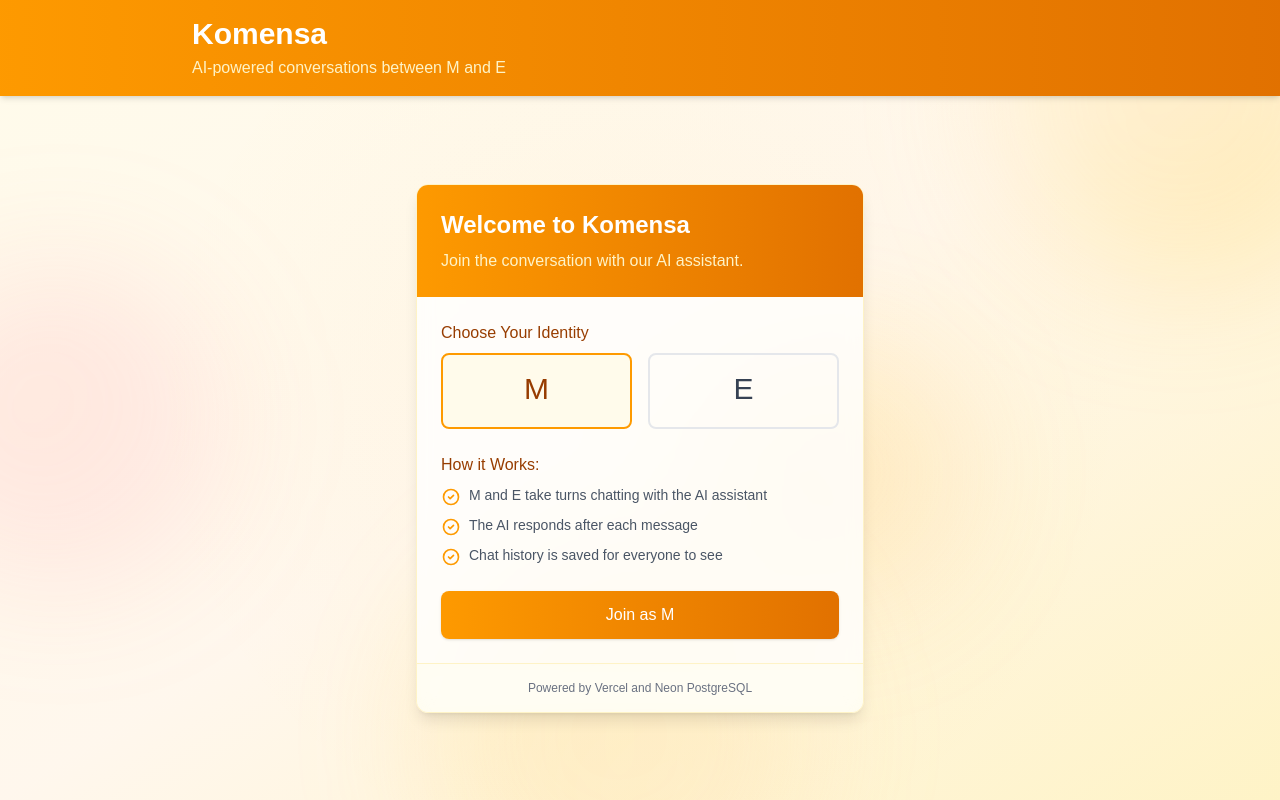
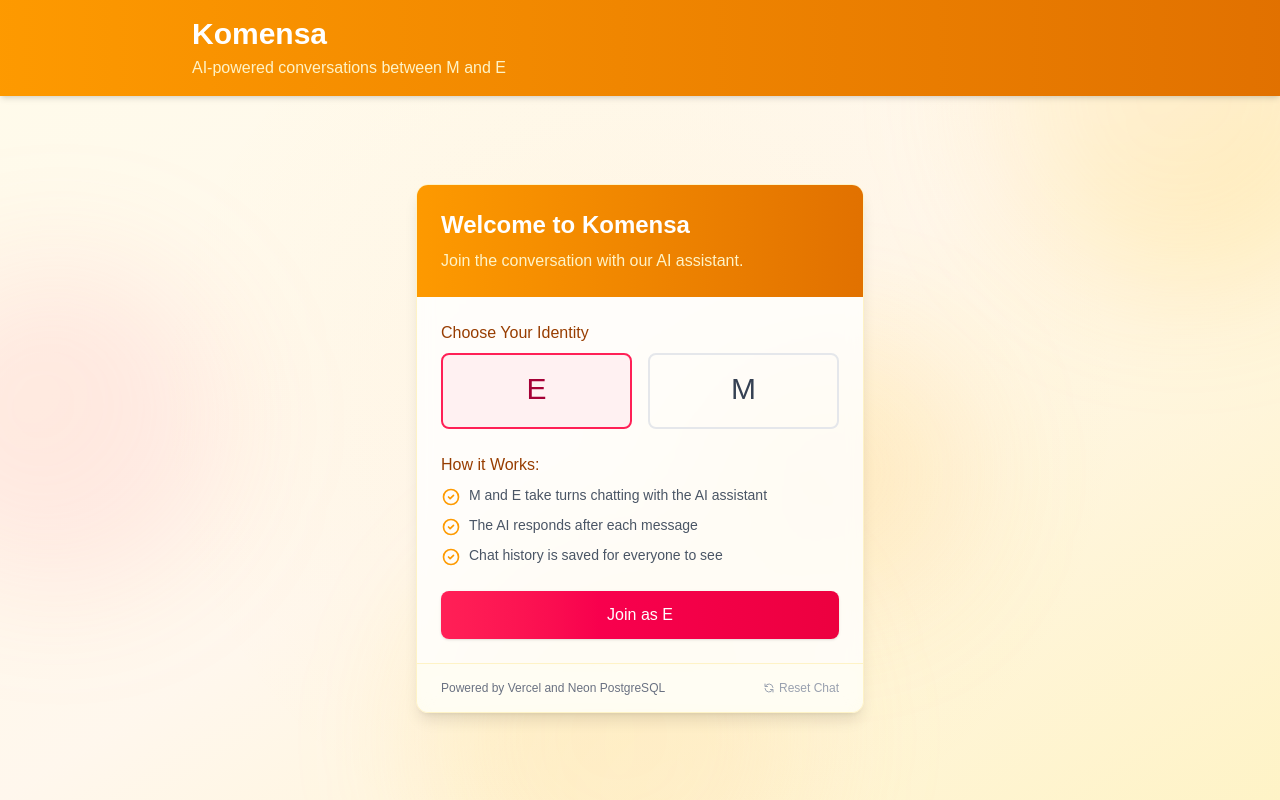
Before and after one commit to flowstyleliving/commons, a Next.js app: page / in a window 1280 px wide. Built offline with nearby package versions, Linux system fonts and the light colour scheme; no server answers; the database is empty.

Commit message:
Add discrete reset button to home page and swap E and M button order

```diff
--- a/src/app/page.tsx
+++ b/src/app/page.tsx
@@ -25,11 +25,12 @@ function HomeLoading() {
 function HomePage() {
   const router = useRouter();
   const searchParams = useSearchParams();
-  const [selectedUser, setSelectedUser] = useState<'M' | 'E'>('M');
+  const [selectedUser, setSelectedUser] = useState<'M' | 'E'>('E');
   const [availableUsers, setAvailableUsers] = useState<{M: boolean, E: boolean}>({M: true, E: true});
   const [loading, setLoading] = useState(true);
   const [dbError, setDbError] = useState<string | null>(null);
   const error = searchParams.get('error');
+  const [isResetting, setIsResetting] = useState(false);
 
   // Fetch active users to determine availability
   useEffect(() => {
@@ -108,6 +109,32 @@ function HomePage() {
   // Handle join button click
   const handleJoin = () => {
     router.push(`/chat?user=${selectedUser}`);
+  };
+
+  // Handle chat reset
+  const handleResetChat = async () => {
+    if (!confirm('Are you sure you want to reset the chat? This will clear all messages and turn history.')) {
+      return;
+    }
+
+    setIsResetting(true);
+
+    try {
+      const response = await fetch('/api/reset', {
+        method: 'POST',
+      });
+
+      if (response.ok) {
+        // Show success message
+        alert('Chat has been reset successfully!');
+      } else {
+        console.error('Failed to reset chat');
+      }
+    } catch (error) {
+      console.error('Error resetting chat:', error);
+    } finally {
+      setIsResetting(false);
+    }
   };
 
   // JSX for database error UI
@@ -200,6 +227,26 @@ function HomePage() {
                   <div className="flex gap-4">
                     <button
                       type="button"
+                      onClick={() => setSelectedUser('E')}
+                      disabled={!availableUsers.E && loading === false}
+                      className={`flex-1 py-4 rounded-lg border-2 transition-all ${
+                        selectedUser === 'E'
+                          ? 'bg-rose-50 border-rose-500 text-rose-800'
+                          : 'border-gray-200 text-gray-700'
+                      } ${
+                        !availableUsers.E && loading === false
+                          ? 'opacity-50 cursor-not-allowed'
+                          : 'hover:border-rose-300'
+                      }`}
+                    >
+                      <span className="text-3xl block mb-1">E</span>
+                      {!availableUsers.E && loading === false && (
+                        <span className="text-xs text-rose-600">Already active</span>
+                      )}
+                    </button>
+
+                    <button
+                      type="button"
                       onClick={() => setSelectedUser('M')}
                       disabled={!availableUsers.M && loading === false}
                       className={`flex-1 py-4 rounded-lg border-2 transition-all ${
@@ -214,26 +261,6 @@ function HomePage() {
                     >
                       <span className="text-3xl block mb-1">M</span>
                       {!availableUsers.M && loading === false && (
-                        <span className="text-xs text-rose-600">Already active</span>
-                      )}
-                    </button>
-
-                    <button
-                      type="button"
-                      onClick={() => setSelectedUser('E')}
-                      disabled={!availableUsers.E && loading === false}
-                      className={`flex-1 py-4 rounded-lg border-2 transition-all ${
-                        selectedUser === 'E'
-                          ? 'bg-rose-50 border-rose-500 text-rose-800'
-                          : 'border-gray-200 text-gray-700'
-                      } ${
-                        !availableUsers.E && loading === false
-                          ? 'opacity-50 cursor-not-allowed'
-                          : 'hover:border-rose-300'
-                      }`}
-                    >
-                      <span className="text-3xl block mb-1">E</span>
-                      {!availableUsers.E && loading === false && (
                         <span className="text-xs text-rose-600">Already active</span>
                       )}
                     </button>
@@ -292,9 +319,35 @@ function HomePage() {
               </div>
 
               <div className="bg-amber-50/50 backdrop-blur-sm px-6 py-4 border-t border-amber-100">
-                <p className="text-xs text-gray-500 text-center">
-                  Powered by Vercel and Neon PostgreSQL
-                </p>
+                <div className="flex justify-between items-center">
+                  <p className="text-xs text-gray-500">
+                    Powered by Vercel and Neon PostgreSQL
+                  </p>
+
+                  <button
+                    onClick={handleResetChat}
+                    disabled={isResetting}
+                    className="text-xs text-gray-400 hover:text-amber-600 transition-colors flex items-center"
+                    title="Reset all chat history"
+                  >
+                    {isResetting ? (
+                      <span className="flex items-center">
+                        <svg className="animate-spin h-3 w-3 mr-1" xmlns="http://www.w3.org/2000/svg" fill="none" viewBox="0 0 24 24">
+                          <circle className="opacity-25" cx="12" cy="12" r="10" stroke="currentColor" strokeWidth="4"></circle>
+                          <path className="opacity-75" fill="currentColor" d="M4 12a8 8 0 018-8V0C5.373 0 0 5.373 0 12h4zm2 5.291A7.962 7.962 0 014 12H0c0 3.042 1.135 5.824 3 7.938l3-2.647z"></path>
+                        </svg>
+                        Resetting...
+                      </span>
+                    ) : (
+                      <span className="flex items-center">
+                        <svg className="h-3 w-3 mr-1" fill="none" viewBox="0 0 24 24" stroke="currentColor">
+                          <path strokeLinecap="round" strokeLinejoin="round" strokeWidth={2} d="M4 4v5h.582m15.356 2A8.001 8.001 0 004.582 9m0 0H9m11 11v-5h-.581m0 0a8.003 8.003 0 01-15.357-2m15.357 2H15" />
+                        </svg>
+                        Reset Chat
+                      </span>
+                    )}
+                  </button>
+                </div>
               </div>
             </div>
           )}
```
